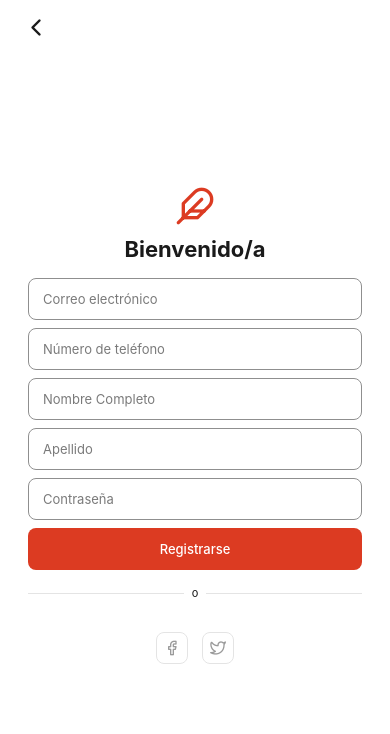
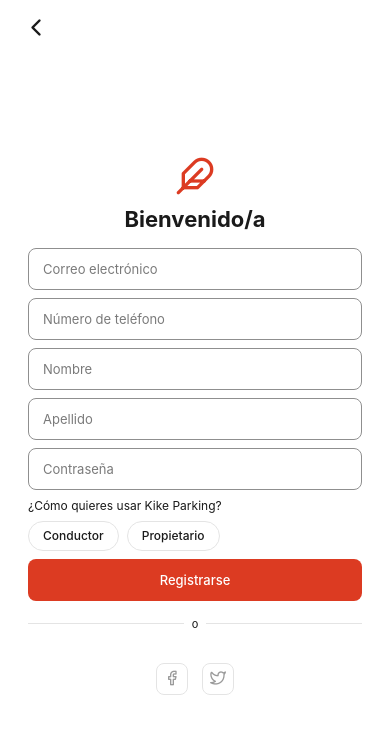
Before and after one commit to 005Sorozg/kikeparking_p, a React Native app: screen /Register in a window 390 px wide. Shown: the top 734 px of the page. Built offline with nearby package versions, Linux system fonts and the light colour scheme.

Commit message:
feat: add role selector to register and logout to profile

```diff
--- a/src/screens/ProfileScreen.tsx
+++ b/src/screens/ProfileScreen.tsx
@@ -1,5 +1,6 @@
 import React from "react";
 import { Pressable, ScrollView, StyleSheet, Text, View } from "react-native";
+import { CommonActions } from "@react-navigation/native";
 import type { MainTabScreenProps } from "../types/navigation";
 import { Feather } from "@expo/vector-icons";
 import { useSafeAreaInsets } from "react-native-safe-area-context";
@@ -24,7 +25,11 @@ const OPCIONES: { icono: "settings" | "help-circle"; texto: string }[] = [
 
 export function ProfileScreen({ navigation }: MainTabScreenProps<"Profile">) {
   const insets = useSafeAreaInsets();
-
+    const cerrarSesion = () => {
+    navigation.dispatch(
+      CommonActions.reset({ index: 0, routes: [{ name: "Login" }] })
+    );
+  };
   return (
     <View style={[styles.contenedor, { paddingTop: insets.top + spacing.sm }]}>
       <View style={styles.acciones}>
@@ -76,17 +81,6 @@ export function ProfileScreen({ navigation }: MainTabScreenProps<"Profile">) {
           </View>
         </View>
 
-        <Pressable style={[styles.tarjeta, styles.host]}>
-          <AvatarPlaceholder size={56} source={require("../../assets/images/imagen-fernando.jpeg")} />
-          <View style={styles.hostTextos}>
-            <Text style={styles.hostTitulo}>Conviértete en host</Text>
-            <Text style={styles.hostDescripcion}>
-              Empieza a anfitrionar y genera ingresos adicionales, ¡es muy
-              sencillo!
-            </Text>
-          </View>
-        </Pressable>
-
         <View style={styles.opciones}>
           {OPCIONES.map((o) => (
             <Pressable key={o.texto} style={styles.opcion}>
@@ -96,6 +90,11 @@ export function ProfileScreen({ navigation }: MainTabScreenProps<"Profile">) {
             </Pressable>
           ))}
         </View>
+
+        <Pressable style={styles.opcion} onPress={cerrarSesion}>
+          <Feather name="log-out" size={18} color={colors.primary} />
+          <Text style={[styles.opcionTexto, styles.opcionSalir]}>Cerrar sesión</Text>
+        </Pressable>
       </ScrollView>
     </View>
   );
@@ -222,4 +221,8 @@ const styles = StyleSheet.create({
     fontSize: 12,
     color: colors.text,
   },
+  opcionSalir: {
+    color: colors.primary,
+    fontWeight: "600",
+  },
 });
--- a/src/screens/RegisterScreen.tsx
+++ b/src/screens/RegisterScreen.tsx
@@ -4,6 +4,7 @@ import type { AppScreenProps } from "../types/navigation";
 import {
   BackButton,
   BrandIcon,
+  Chip,
   Field,
   OrDivider,
   PrimaryButton,
@@ -18,6 +19,7 @@ export function RegisterScreen({ navigation }: AppScreenProps<"Register">) {
   const [nombre, setNombre] = useState("");
   const [apellido, setApellido] = useState("");
   const [clave, setClave] = useState("");
+  const [rol, setRol] = useState<"conductor" | "propietario" | null>(null);
   const [error, setError] = useState<string | null>(null);
 
   const registrar = () => {
@@ -39,6 +41,10 @@ export function RegisterScreen({ navigation }: AppScreenProps<"Register">) {
     }
     if (clave.length < 6) {
       setError("La contraseña debe tener al menos 6 caracteres.");
+      return;
+    }
+    if (!rol) {
+      setError("Elige si quieres ser conductor o propietario.");
       return;
     }
     setError(null);
@@ -71,7 +77,7 @@ export function RegisterScreen({ navigation }: AppScreenProps<"Register">) {
         <Field
           value={nombre}
           onChangeText={setNombre}
-          placeholder="Nombre Completo"
+          placeholder="Nombre"
           autoCapitalize="words"
         />
         <Field
@@ -86,6 +92,19 @@ export function RegisterScreen({ navigation }: AppScreenProps<"Register">) {
           placeholder="Contraseña"
           secureTextEntry
         />
+        <Text style={styles.etiquetaRol}>¿Cómo quieres usar Kike Parking?</Text>
+        <View style={styles.filaRol}>
+          <Chip
+            label="Conductor"
+            selected={rol === "conductor"}
+            onPress={() => setRol("conductor")}
+          />
+          <Chip
+            label="Propietario"
+            selected={rol === "propietario"}
+            onPress={() => setRol("propietario")}
+          />
+        </View>
 
         {error && <Text style={styles.error}>{error}</Text>}
 
@@ -123,4 +142,16 @@ const styles = StyleSheet.create({
     fontSize: 12,
     marginBottom: spacing.sm,
   },
+  etiquetaRol: {
+    alignSelf: "flex-start",
+    fontSize: 12,
+    color: colors.text,
+    marginBottom: spacing.sm,
+  },
+  filaRol: {
+    flexDirection: "row",
+    gap: spacing.sm,
+    alignSelf: "flex-start",
+    marginBottom: spacing.sm,
+  },
 });
```
Also changed, not shown: 1 other file (tests, documents, lock files or other folders).
